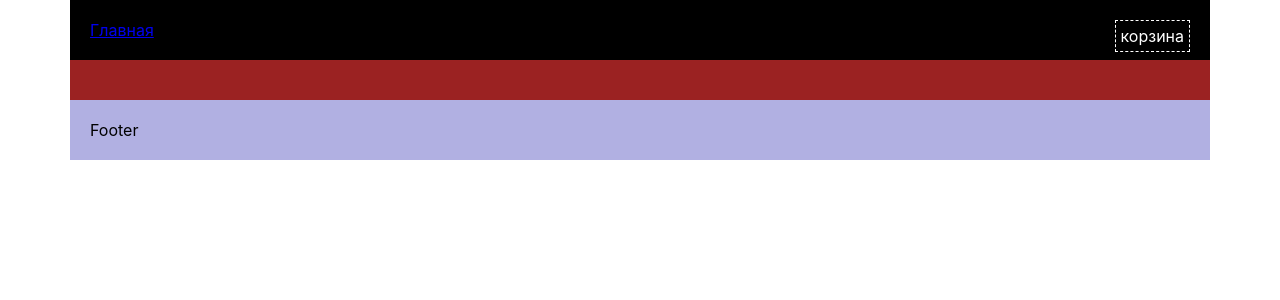
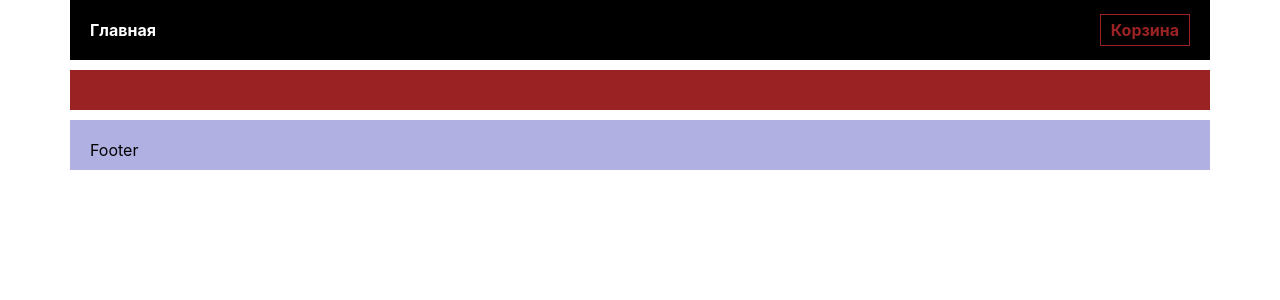
Before and after one commit to wilderedin5/beer-magazine-page, a React (Create React App) app: page /cart in a window 1280 px wide. Shown: the top 300 px of the page. Built offline with nearby package versions, Linux system fonts and the light colour scheme.

Commit message:
small style

```diff
--- a/package.json
+++ b/package.json
@@ -7,6 +7,7 @@
     "@testing-library/react": "^9.5.0",
     "@testing-library/user-event": "^7.2.1",
     "axios": "^0.19.2",
+    "classnames": "^2.2.6",
     "node-sass": "^4.13.1",
     "react": "^16.13.1",
     "react-dom": "^16.13.1",
--- a/src/App.js
+++ b/src/App.js
@@ -5,11 +5,11 @@ import Footer from './Components/Footer/Footer';
 import ProductPageContainer from './Components/ProductPage/ProductPageContainer';
 import { Route } from 'react-router-dom';
 import CartContainer from './Components/Cart/CartContainer';
+import cn from 'classnames';
 
 const App = () => {
   return (
-    <div className={style.app}>
-      <div className={style.container}>
+    <div className={cn(style.app,style.container)}>
         <div className={style.header}>
           <Header />
         </div>
@@ -20,7 +20,6 @@ const App = () => {
         <div className={style.footer}>
           <Footer />
         </div>
-      </div>
     </div>
 
   );
--- a/src/App.module.scss
+++ b/src/App.module.scss
@@ -4,36 +4,30 @@
         "header"
         "content"
         "footer";
-    grid-template-rows: 100px 1fr 50px;
+    grid-template-rows: auto 1fr 50px;
     grid-template-columns: 1fr;
-    .container {
+    grid-row-gap: 10px;
+    &.container {
         width: 1140px;
         margin: 0 auto;
 
         @media (max-width: 450px) {
-            .container {
             padding: 0 20px;
         }
-        }
+
         @media (max-width: 576px) {
-            .container {
             max-width: 540px;
             padding: 0 20px;
         }
-        }
 
         @media (max-width: 768px) {
-            .container {
             max-width: 720px;
             padding: 0 20px;
         }
-        }
 
         @media (max-width: 992px) {
-            .container {
             max-width: 960px;
             padding: 0 10px;
-            }
         }
 
         .header {
@@ -48,7 +42,9 @@
             grid-area: footer;
             background: rgba(20, 17, 168, 0.329);
         }
-        .header,.content,.footer{
+        .header,
+        .content,
+        .footer {
             padding: 20px;
         }
     }
--- a/src/Components/Beer/Beer.jsx
+++ b/src/Components/Beer/Beer.jsx
@@ -14,9 +14,9 @@ const Beer = ({image,name,description,date,abv,tips,contributed,addItemToCart,be
             <div><b>Советы от пивоваров:</b> {tips}</div>
             <div><b>Поставщик:</b> {contributed}</div>
             { addItemToCart ?
-                <button onClick={() => addItemToCart(beerId)}>Добавить в корзину</button>
+                <button className={style.beerBtn} onClick={() => addItemToCart(beerId)}>Добавить в корзину</button>
             :
-                <button onClick={() => deleteItemFromCart(beerId)}>Удалить из корзины</button>
+                <button className={style.beerBtn} onClick={() => deleteItemFromCart(beerId)}>Удалить из корзины</button>
             }
         </div>
     )
--- a/src/Components/Beer/Beer.module.scss
+++ b/src/Components/Beer/Beer.module.scss
@@ -2,9 +2,24 @@
     display: flex;
     flex-direction: column;
     border: 1px solid #000;
-    padding: 10px;
+    padding: 10px 10px 70px 10px;
     width: 22%;
     margin-bottom: 10px;
+    position: relative;
+    .beerBtn{
+        position: absolute;
+        bottom: 10px;
+        left: 50%;
+        transform: translateX(-50%);
+        background: #000;
+        color: #fff;
+        border: 2px solid rgba(0, 162, 255, 0.329);
+        font-weight: 700;
+        cursor: pointer;
+        &:hover{
+            background: rgba(0, 162, 255, 0.329);
+        }
+    }
     .beerImage{
         text-align: center;
         & img{
--- a/src/Components/Header/Header.jsx
+++ b/src/Components/Header/Header.jsx
@@ -5,12 +5,12 @@ import { NavLink } from 'react-router-dom';
 const Header = (props) => {
     return (
         <div className={style.header}>
-            <NavLink to="/cart" activeClassName={style.activeLink}>
+            <NavLink to="/cart" className={style.link} activeClassName={style.activeLink}>
                 <div className={style.cart}>
-                    корзина
+                    Корзина
                 </div>
             </NavLink>
-            <NavLink exact to="/" activeClassName={style.activeLink}>
+            <NavLink exact to="/" className={style.link} activeClassName={style.activeLink}>
                 Главная
             </NavLink>
         </div>
--- a/src/Components/Header/Header.module.scss
+++ b/src/Components/Header/Header.module.scss
@@ -1,13 +1,19 @@
 .header{
     position: relative;
-    .activeLink{
+    .link{
         color: #fff;
+        font-weight: 700;
+        text-decoration: none;
+        &.activeLink{
+            color: rgb(155, 34, 34);
+        }
     }
     .cart{
-        border: 1px dashed #fff;
-        padding: 5px;
+        border: 1px solid rgb(155, 34, 34);
+        padding: 5px 10px;
         position: absolute;
-        top: 0;
+        top: 50%;
+        transform: translateY(-50%);
         right: 0;
     }
 }
```
Also changed, not shown: 1 other file (tests, documents, lock files or other folders). Lines whose indentation alone changed are shown as unchanged.
